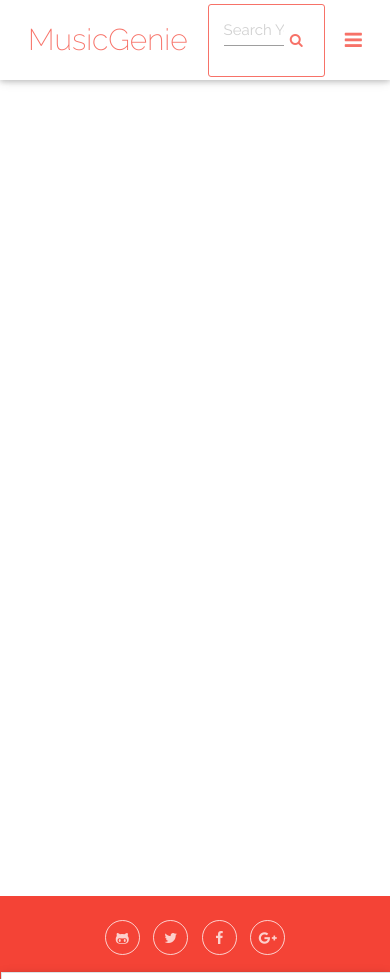
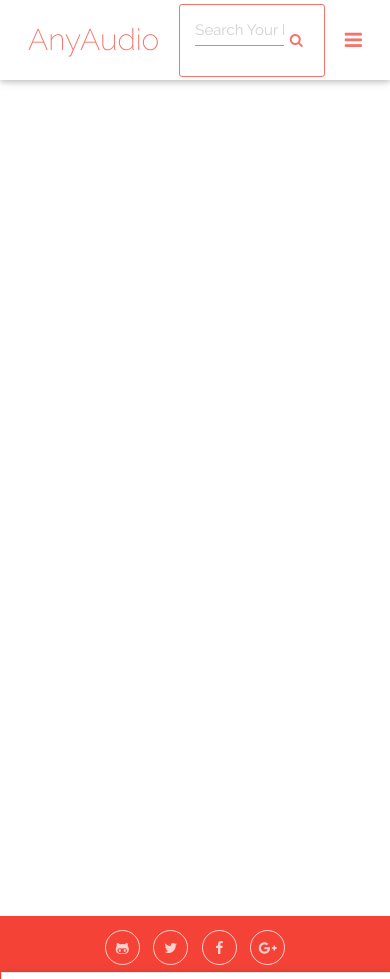
Before and after one commit to anyaudio/anyaudio-server, a Flask app: page /explore in a window 390 px wide. Run offline with Flask 2, Linux system fonts and the light colour scheme; some libraries are stand-ins or nearby versions; some web fonts are replaced.

Commit message:
Made Player responsive and changed site name

```diff
--- a/ymp3/static/css/style.css
+++ b/ymp3/static/css/style.css
@@ -601,7 +601,6 @@ div.search-suggestions li a{
 	display: flex;
 	margin-bottom: 0;
 	align-items: center;
-	padding: 1rem 0;
 }
 
 
@@ -748,6 +747,9 @@ div.search-suggestions li a{
 	.nav--custom .nav-wrapper{
 		padding: 0 2.8rem;
 	}
+	#stream-player-container{
+		padding: 1rem 1rem;
+	}
 }
 
 @media only screen and (max-width: 768px) {
@@ -759,6 +761,10 @@ div.search-suggestions li a{
 		width: 100%;
 		float: none;
 		text-align: center;
+	}
+
+	#stream-player-container{
+		padding: 1rem 2rem;
 	}
 }
 
@@ -777,4 +783,5 @@ div.search-suggestions li a{
 		-webkit-transform: translateX(0);
 		transform: translateX(0);
 	}
+
 }
--- a/ymp3/templates/explore.html
+++ b/ymp3/templates/explore.html
@@ -20,7 +20,7 @@
     <div class="navbar-fixed">
       <nav class="nav--custom nav-white">
         <div class="nav-wrapper text-center">
-          <a href="/beta" class="brand-logo">MusicGenie</a>
+          <a href="/beta" class="brand-logo">AnyAudio</a>
           <div class="search search--alt">
           <form id="ymp3-search" class="search-wrapper" autocomplete="off">
             <input type="text" class="search-btn ymp3-search-input" placeholder="Search Your Favourite Song" name="keyword">
@@ -127,7 +127,7 @@
           <a class="active" href="/#home-trending">Explore</a>
         </div>
         <div class="about">
-          <p><b>MusicGenie</b> - The one stop for all your music needs, delivered in a few clicks.</p>
+          <p><b>AnyAudio</b> - The one stop for all your music needs, delivered in a few clicks.</p>
         </div>
       </div>
 
@@ -149,7 +149,7 @@
       </div>
 
       <!--Logo-->
-      <div class="footer-logo col s4">MusicGenie</div>
+      <div class="footer-logo col s4">AnyAudio</div>
 
       <!--Social-->
       <div class="footer-social col s4">
--- a/ymp3/templates/index.html
+++ b/ymp3/templates/index.html
@@ -20,7 +20,7 @@
     <div class="navbar-fixed">
       <nav class="nav--custom nav--transparent">
         <div class="nav-wrapper text-center">
-          <a href="/beta" class="brand-logo">MusicGenie</a>
+          <a href="/beta" class="brand-logo">AnyAudio</a>
           <div class="nav-addons">
             <a href="#!" id="menu-bar" class="float-left"><i class="fa fa-bars" aria-hidden="true"></i></a>
           </div>
@@ -41,7 +41,7 @@
           <a class="active" href="/beta">Home</a>
         </div>
         <div class="about">
-          <p><b>MusicGenie</b> - The one stop for all your music needs, delivered in a few clicks.</p>
+          <p><b>AnyAudio</b> - The one stop for all your music needs, delivered in a few clicks.</p>
         </div>
       </div>
 
@@ -107,7 +107,7 @@
           <li><a class="smooth-scroll" href="/beta#home-trending">Explore</a></li>
         </ul>
       </div>
-      <div class="footer-logo col s4">MusicGenie</div>
+      <div class="footer-logo col s4">AnyAudio</div>
       <div class="footer-social col s4">
         <ul class="social__links">
           <li><a href="#!" class="valign-wrapper"><i class="fa fa-github-alt valign" aria-hidden="true"></i></a></li>
```
